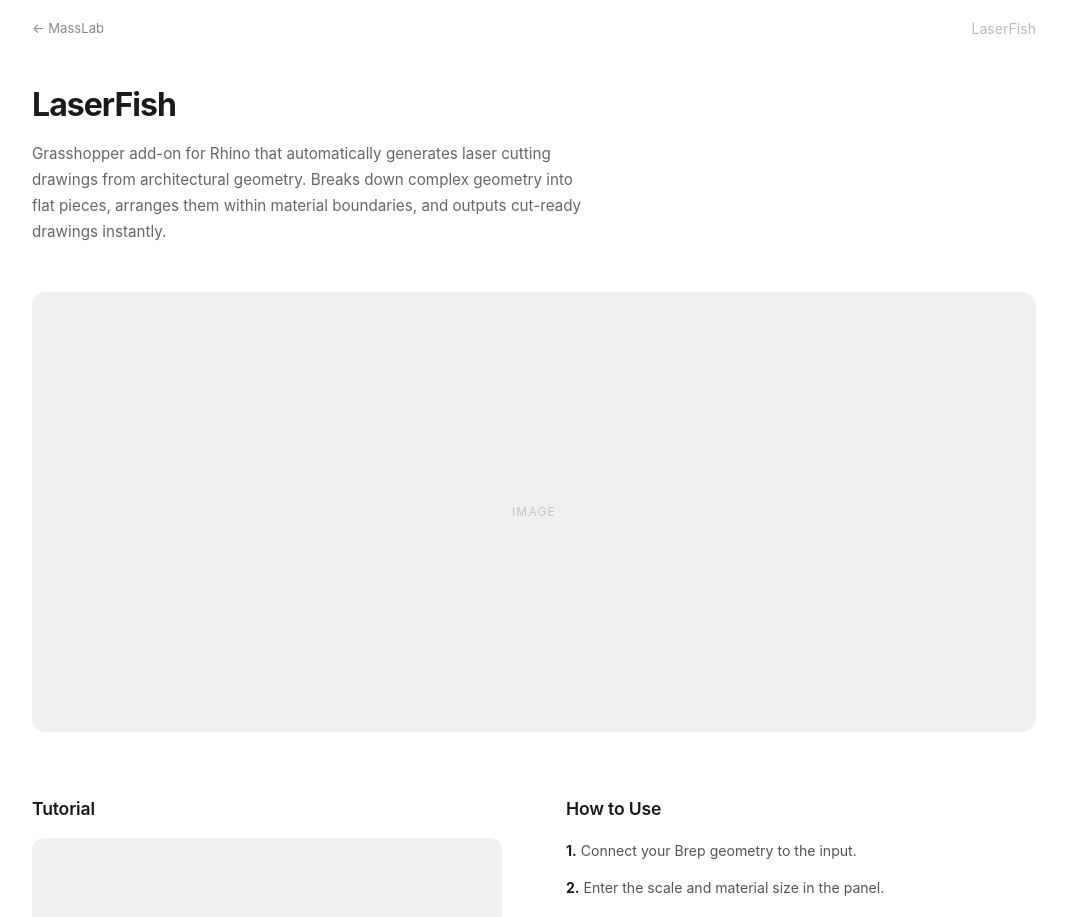
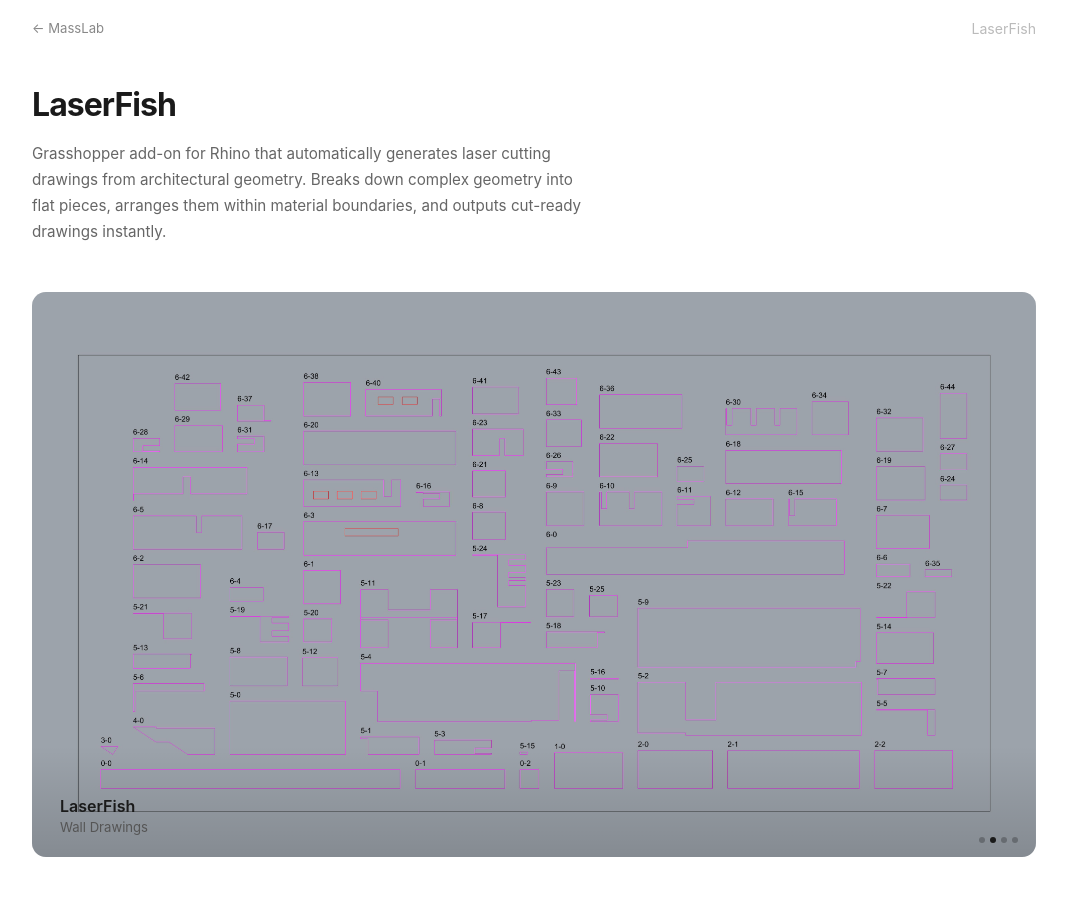
Before and after one commit to baekjonghwi/MassLab, a Next.js app: page /tools/laserfish in a window 1280 px wide. Shown: the top 917 px of the page, without its empty margins (106-1173 px from the left). Built offline with nearby package versions, Linux system fonts and the light colour scheme.

Commit message:
remove background color blocking slide images

```diff
--- a/app/tools/laserfish/page.tsx
+++ b/app/tools/laserfish/page.tsx
@@ -1,8 +1,54 @@
 "use client";
+import { useState, useEffect } from "react";
 import { useRouter } from "next/navigation";
+
+const slides = [
+  {
+    title: "LaserFish",
+    subtitle: "Output",
+    src: "/images/laserFish_slide_1.jpg"
+  },
+  {
+    title: "LaserFish",
+    subtitle: "Wall Drawings",
+    src: "/images/laserFish_slide_2.jpg"
+  },
+  {
+    title: "LaserFish",
+    subtitle: "Slab Drawings",
+    src: "/images/laserFish_slide_3.jpg"
+  },
+  {
+    title: "LaserFish",
+    subtitle: "Before & After",
+    src: "/images/laserFish_slide_4.jpg"
+  },
+];
 
 export default function LaserFishPage() {
   const router = useRouter();
+  const [current, setCurrent] = useState(0);
+  const [fading, setFading] = useState(false);
+
+  useEffect(() => {
+    const timer = setInterval(() => {
+      setFading(true);
+      setTimeout(() => {
+        setCurrent((prev) => (prev + 1) % slides.length);
+        setFading(false);
+      }, 400);
+    }, 3500);
+    return () => clearInterval(timer);
+  }, []);
+
+  const goTo = (i: number) => {
+    if (i === current) return;
+    setFading(true);
+    setTimeout(() => {
+      setCurrent(i);
+      setFading(false);
+    }, 400);
+  };
 
   return (
     <main style={{
@@ -13,6 +59,24 @@
     }}>
       <style>{`
         * { box-sizing: border-box; margin: 0; padding: 0; }
+
+        .fade {
+          transition: opacity 0.4s ease;
+        }
+        .fade.out { opacity: 0; }
+        .fade.in { opacity: 1; }
+
+        .dot {
+          width: 6px;
+          height: 6px;
+          border-radius: 50%;
+          background: rgba(0,0,0,0.25);
+          cursor: pointer;
+          transition: background 0.2s;
+          border: none;
+          padding: 0;
+        }
+        .dot.active { background: #1a1a1a; }
 
         .download-btn {
           display: flex;
@@ -106,25 +170,65 @@
           </p>
         </div>
 
-        {/* 메인 이미지 */}
+        {/* 메인 슬라이더 */}
         <div style={{
           width: "100%",
-          aspectRatio: "16/7",
-          background: "#f0f0f0",
+          aspectRatio: "16/9",
           borderRadius: "14px",
           marginBottom: "64px",
-          display: "flex",
-          alignItems: "center",
-          justifyContent: "center",
           overflow: "hidden",
-          // 이미지 준비되면:
-          //backgroundImage: "url(/images/LaserFish_Main.png)",
-          //backgroundSize: "cover",
-          //backgroundPosition: "center",
+          position: "relative",
+          background: "#f0f0f0",
         }}>
-          <span style={{ opacity: 0.2, fontSize: "0.75rem", letterSpacing: "0.1em", textTransform: "uppercase" }}>
-            image
-          </span>
+          {/* 배경 */}
+          <div
+            className={`fade ${fading ? "out" : "in"}`}
+            style={{
+              position: "absolute",
+              inset: 0,
+              backgroundImage: `url(${slides[current].src})`,
+              backgroundSize: "cover",
+              backgroundPosition: "center",
+            }}
+          />
+
+          {/* 텍스트 오버레이 */}
+          <div
+            className={`fade ${fading ? "out" : "in"}`}
+            style={{
+              position: "absolute",
+              bottom: 0,
+              left: 0,
+              right: 0,
+              padding: "48px 28px 20px",
+              background: "linear-gradient(transparent, rgba(0,0,0,0.15))",
+            }}
+          >
+            <div style={{ fontSize: "1rem", fontWeight: 600, color: "#1a1a1a" }}>
+              {slides[current].title}
+            </div>
+            <div style={{ fontSize: "0.82rem", color: "#555" }}>
+              {slides[current].subtitle}
+            </div>
+          </div>
+
+          {/* 도트 인디케이터 */}
+          <div style={{
+            position: "absolute",
+            bottom: "14px",
+            right: "18px",
+            display: "flex",
+            gap: "5px",
+            zIndex: 2,
+          }}>
+            {slides.map((_, i) => (
+              <button
+                key={i}
+                className={`dot${i === current ? " active" : ""}`}
+                onClick={() => goTo(i)}
+              />
+            ))}
+          </div>
         </div>
 
         {/* 2단 레이아웃 */}
@@ -142,20 +246,6 @@
               Tutorial
             </h2>
             <div className="youtube-embed">
-              {/* 유튜브 링크 준비되면 아래 주석 해제 */}
-              {/* <iframe
-                width="100%"
-                height="100%"
-                src="https://www.youtube.com/embed/YOUR_VIDEO_ID"
-                title="LaserFish Tutorial"
-                frameBorder="0"
-                allow="accelerometer; autoplay; clipboard-write; encrypted-media; gyroscope; picture-in-picture"
-                allowFullScreen
-              /> */}
-              <div style={{ textAlign: "center" }}>
-                <div style={{ fontSize: "2rem", marginBottom: "8px" }}>▶</div>
-                <div style={{ fontSize: "0.78rem", color: "#aaa" }}>유튜브 링크 준비 중</div>
-              </div>
             </div>
           </div>
 
```
